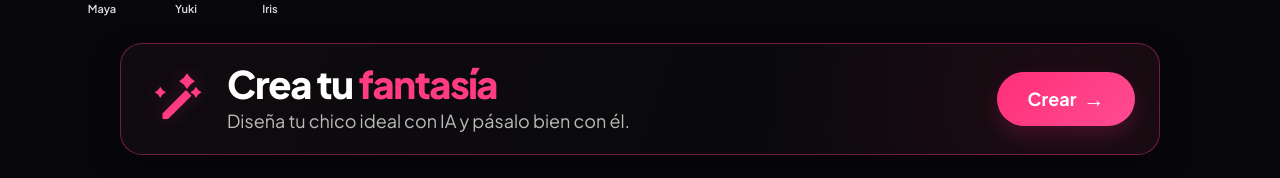
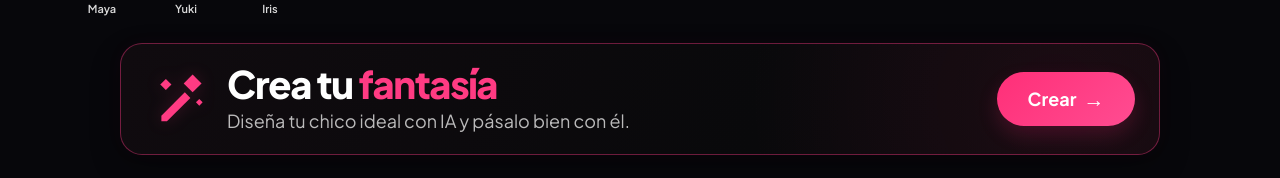
Before and after one commit to 3737631/luciaia, a Next.js app: page /luciaia/anime in a window 1280 px wide. Shown: the part 1156-1334 px from the top of the page. Built offline with nearby package versions, Linux system fonts and the light colour scheme.

Commit message:
Fix FantasyCTA sparkle positions: organic staggered layout (large above tip, medium upper-left, small lower-right)

```diff
--- a/src/components/FantasyCTA.tsx
+++ b/src/components/FantasyCTA.tsx
@@ -27,19 +27,19 @@ export function FantasyCTA({
           fill="none"
         >
           <path
-            d="M13 39 34 18l5 5-21 21h-5v-5Z"
+            d="M12 41 33 20l5 5-21 21h-5v-5Z"
             fill="currentColor"
           />
           <path
-            d="m35 3 3 4L42 10l-4 3L35 17l-3-4L28 10l4-3 3-4Z"
+            d="M40,4 L48,12 L40,20 L32,12 Z"
             fill="currentColor"
           />
           <path
-            d="m11 15 2 3L16 20l-3 2L11 25l-2-3L6 20l3-2 2-3Z"
+            d="M16,8 L21,13 L16,18 L11,13 Z"
             fill="currentColor"
           />
           <path
-            d="m43 15 2 3L48 20l-3 2L43 25l-2-3L38 20l3-2 2-3Z"
+            d="M46,26 L49,29 L46,32 L43,29 Z"
             fill="currentColor"
           />
         </svg>
```
